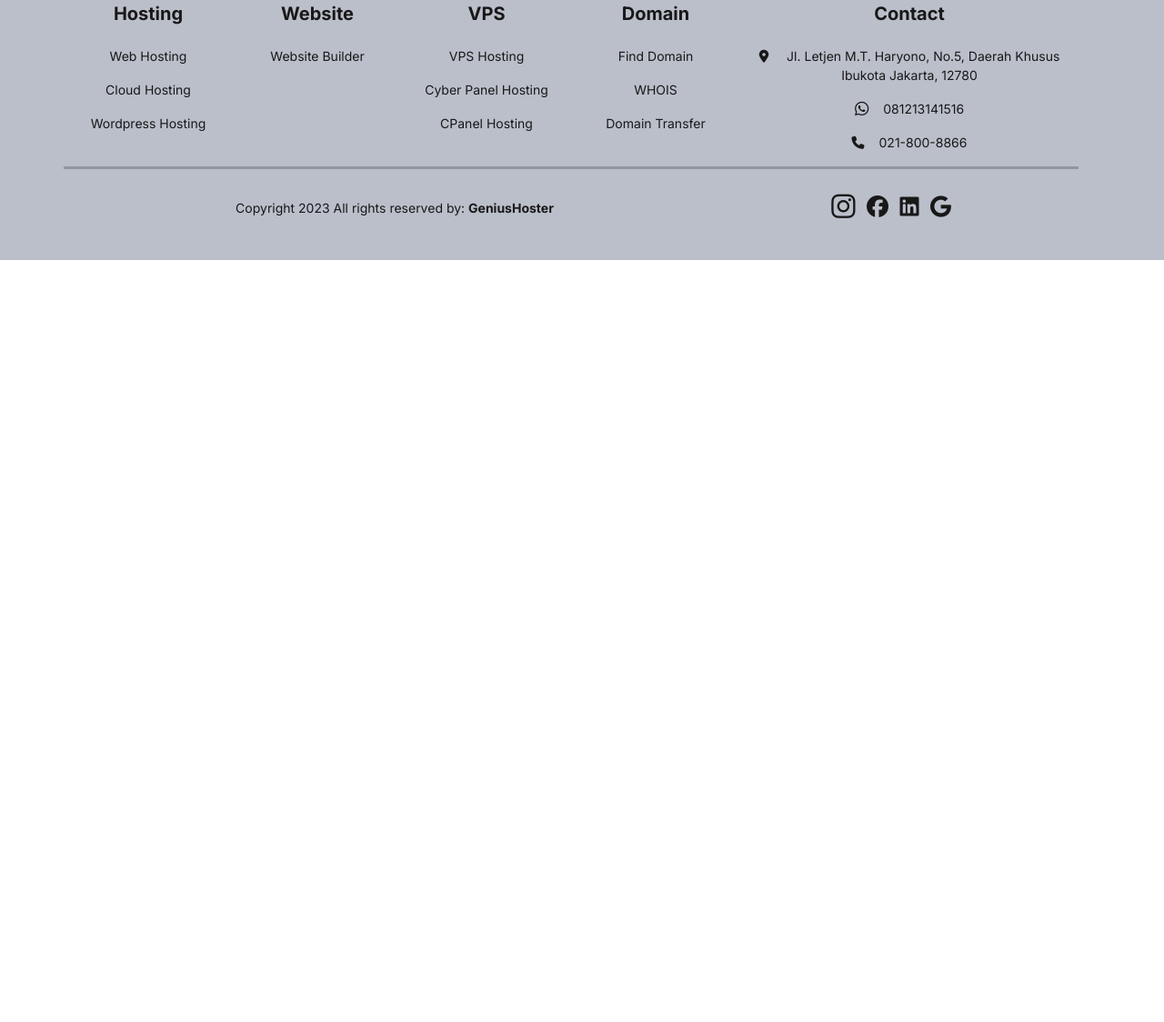
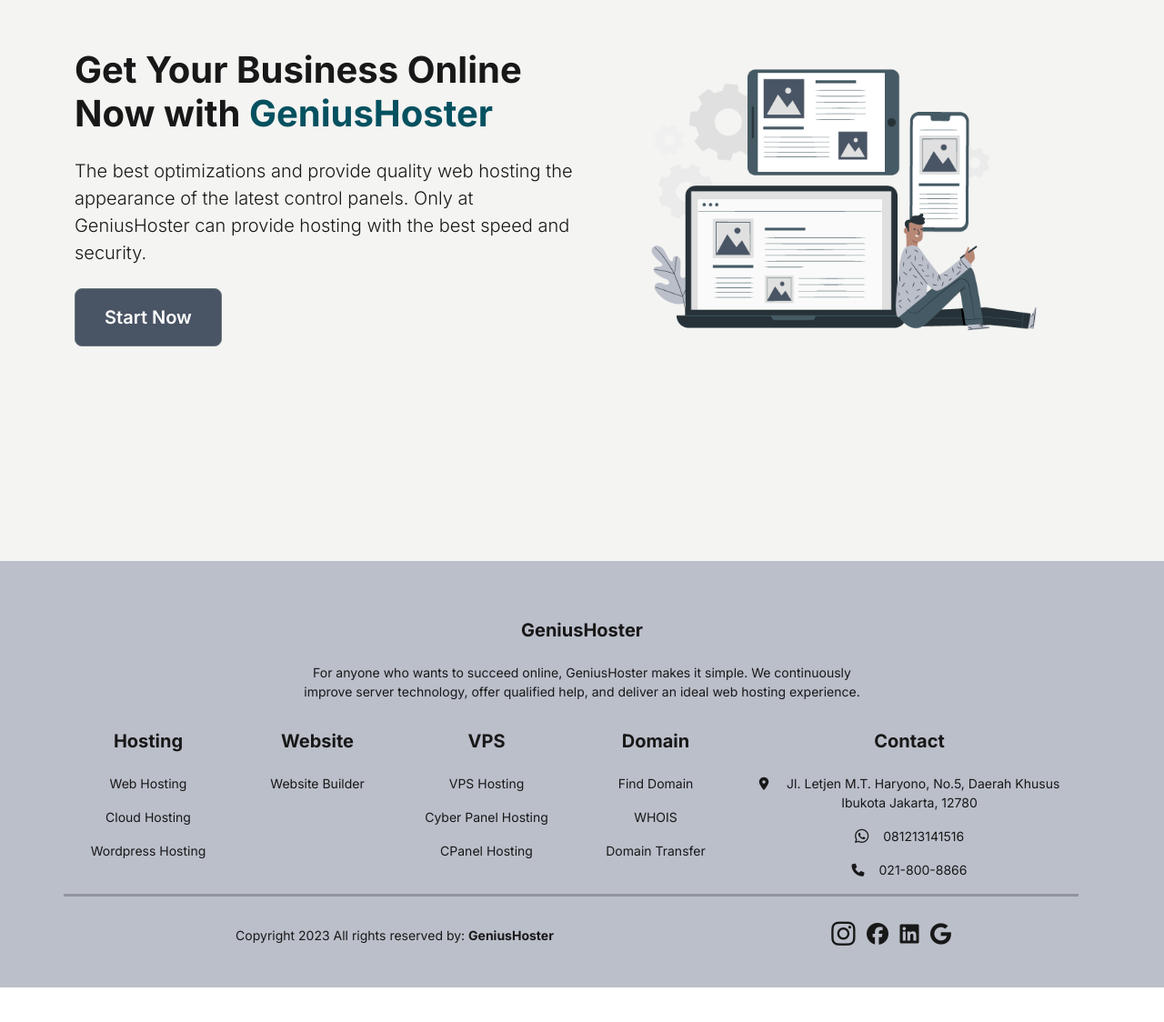
Before and after one commit to yusufariiq/GeniusHoster-LandingPage, a plain HTML site: page index.html in a window 1280 px wide. Shown: the part 230-1354 px from the top of the page at 91% size. After the commit the page ends 1316 px from the top, so only its background shows below. Drawn offline with nearby package versions, Linux system fonts and the light colour scheme.

Commit message:
adding showcase image and showcase section at index.html file

```diff
--- a/index.html
+++ b/index.html
@@ -68,13 +68,26 @@
                             </li>
                         </ul>
                         <form class="d-flex ms-auto me-3" role="search">
-                        <button class="btn btn-secondary fw-semibold login-btn" type="submit">Login</button>
+                        <button class="btn btn-info-emphasis fw-semibold login-btn" type="submit">Login</button>
                         </form>
                     </div>
                 </div>
             </nav>
 
-            <main></main>
+            <main>
+                <section class="p-5 text-center text-md-start showcase">
+                    <div class="container d-flex align-items-center justify-content-center">
+                        <div>
+                            <h1 class="fw-bold">Get Your Business Online Now with <span class="text-info-emphasis">GeniusHoster</span></h1>
+                            <p class="lead my-4">The best optimizations and provide quality web hosting the appearance of the latest control panels. Only at GeniusHoster can provide hosting with the best speed and security.</p>
+                            <button class="btn btn-secondary btn-lg fw-semibold showcase-btn"
+                            data-bs-toggle="modal"
+                            data-bs-target="#enroll"">Start Now</button>
+                        </div>
+                        <img class="img-fluid w-50 d-none d-md-block" src="assets/showcase.png" alt="Showcase">
+                    </div>
+                </section>
+            </main>
 
             <footer class="pt-5 pb-4">
                 <div class="container text-center text-md-left">
@@ -87,28 +100,28 @@
                     <div class="row text-center text-md-left">
                         <div class="col-md-2 col-lg-2 col-xl-2 mx-auto mt-3">
                             <h5 class="mb-4 fw-bold">Hosting</h5>
-                                <p><a href="#"></a>Web Hosting</p>
-                                <p><a href="#"></a>Cloud Hosting</p>
-                                <p><a href="#"></a>Wordpress Hosting</p>
+                                <p><a href="#">Web Hosting</a></p>
+                                <p><a href="#">Cloud Hosting</a></p>
+                                <p><a href="#">Wordpress Hosting</a></p>
                         </div>
 
                         <div class="col-md-2 col-lg-2 col-xl-2 mx-auto mt-3">
                             <h5 class="mb-4 fw-bold">Website</h5>
-                                <p><a href="#"></a>Website Builder</p>
+                                <p><a href="#">Website Builder</a></p>
                         </div>
 
                         <div class="col-md-2 col-lg-2 col-xl-2 mx-auto mt-3">
                             <h5 class="mb-4 fw-bold">VPS</h5>
-                                <p><a href="#"></a>VPS Hosting</p>
-                                <p><a href="#"></a>Cyber Panel Hosting</p>
-                                <p><a href="#"></a>CPanel Hosting</p>
+                                <p><a href="#">VPS Hosting</a></p>
+                                <p><a href="#">Cyber Panel Hosting</a></p>
+                                <p><a href="#">CPanel Hosting</a></p>
                         </div>
 
                         <div class="col-md-2 col-lg-2 col-xl-2 mx-auto mt-3">
                             <h5 class="mb-4 fw-bold">Domain</h5>
-                                <p><a href="#"></a>Find Domain</p>
-                                <p><a href="#"></a>WHOIS</p>
-                                <p><a href="#"></a>Domain Transfer</p>
+                                <p><a href="#">Find Domain</a></p>
+                                <p><a href="#">WHOIS</a></p>
+                                <p><a href="#">Domain Transfer</a></p>
                         </div>
 
 
@@ -131,7 +144,7 @@
                                 <div class="text-center text-md-right">
                                     <ul class="list-unstyled list-inline">
                                         <li class="list-inline-item">
-                                            <a href="#" class="btn-floating btn-sm  sosmed-icon"><i class="fa-brands fa-instagram mr-3 fa-lg"></i></a>
+                                            <a href="#" class="btn-floating btn-sm sosmed-icon"><i class="fa-brands fa-instagram mr-3 fa-lg"></i></a>
                                         </li>
                                         <li class="list-inline-item">
                                             <a href="#" class="btn-floating btn-sm sosmed-icon"><i class="fa-brands fa-facebook"></i></a>
--- a/styles.css
+++ b/styles.css
@@ -2,8 +2,8 @@
     --bs-body-font-family: 'Inter', sans-serif;
 }
 
+/* GLOBAL */
 body{
-    height: 5000px;
     padding-top: 47px;
     color: #181818;
 }
@@ -12,8 +12,10 @@ selector-for-some-widget {
     box-sizing: content-box;
 }
 
+/* NAVBAR SECTION */
 nav{
-    background-color: #E8E8E8
+    background-color: #E8E8E8;
+    box-shadow: 0 .25rem .25rem rgba(0, 0, 0, .1);;
 }
 
 .navbar .navbar-brand .logo-img{
@@ -35,12 +37,31 @@ nav{
     background-color: #495464;
 }
 
+/* SHOWCASE SECTION  */
+.showcase{
+    height: 100vh;
+    background-color: #F4F4F2;
+}
 
+.showcase .container{
+    height: 100%;
+}
+
+.showcase .showcase-btn{
+    --bs-btn-padding-y: 1rem;
+    --bs-btn-padding-x: 2rem;
+    --bs-btn-font-size: 1.25rem;
+    background-color: #495464;
+}
+
+/* FOOTER SECTTION */
 footer{
     background-color: #BBBFCA;
 }
 
 footer a, footer p{
+    color: #181818;
+    text-decoration: none;
     font-weight: 400;
     font-size: 14px;
 }
```
Also changed, not shown: assets/showcase.png (added).
